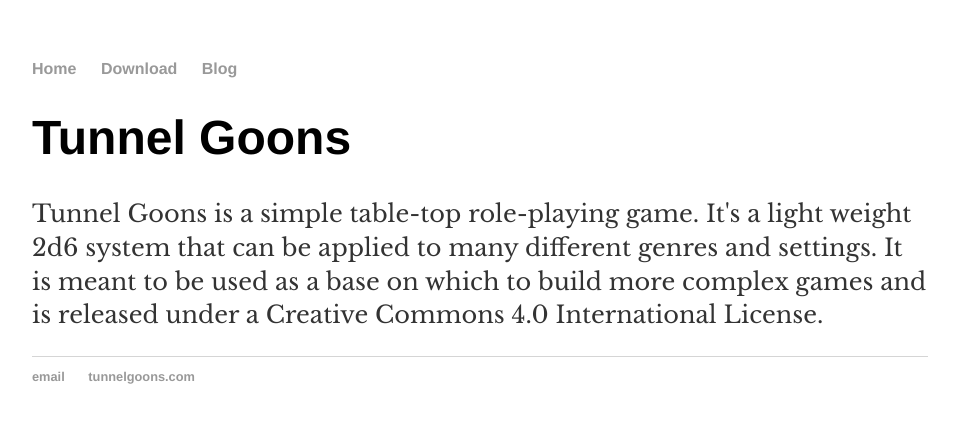
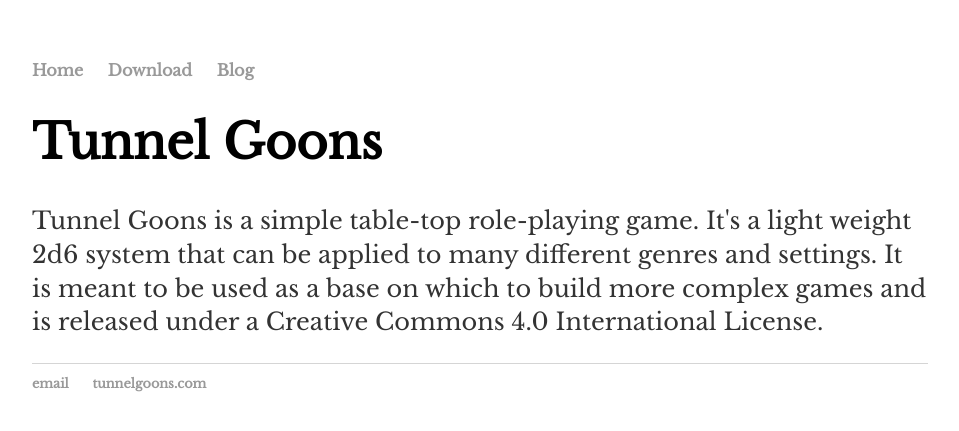
Before and after one commit to NateHPS/TunnelGoons, a Jekyll site: the page built from index.html, in a window 1280 px wide. Shown: the top 431 px of the page, without its empty margins (160-1119 px from the left). Built offline with Jekyll 4.4.1, drawn with Linux system fonts in a browser that asks for light colours.

Commit message:
Update main.css

```diff
--- a/css/main.css
+++ b/css/main.css
@@ -4,7 +4,7 @@
     width: 70%;
 }
 nav ul, footer ul {
-    font-family:'Helvetica', 'Arial', 'Sans-Serif';
+    font-family: 'Libre Baskerville', serif;
     padding: 0px;
     list-style: none;
     font-weight: bold;
@@ -22,7 +22,7 @@
 }
 h1 {
     font-size: 3em;
-    font-family:'Helvetica', 'Arial', 'Sans-Serif';
+    font-family: 'Libre Baskerville', serif;
 }
 p {
     font-size: 1.5em;
```
